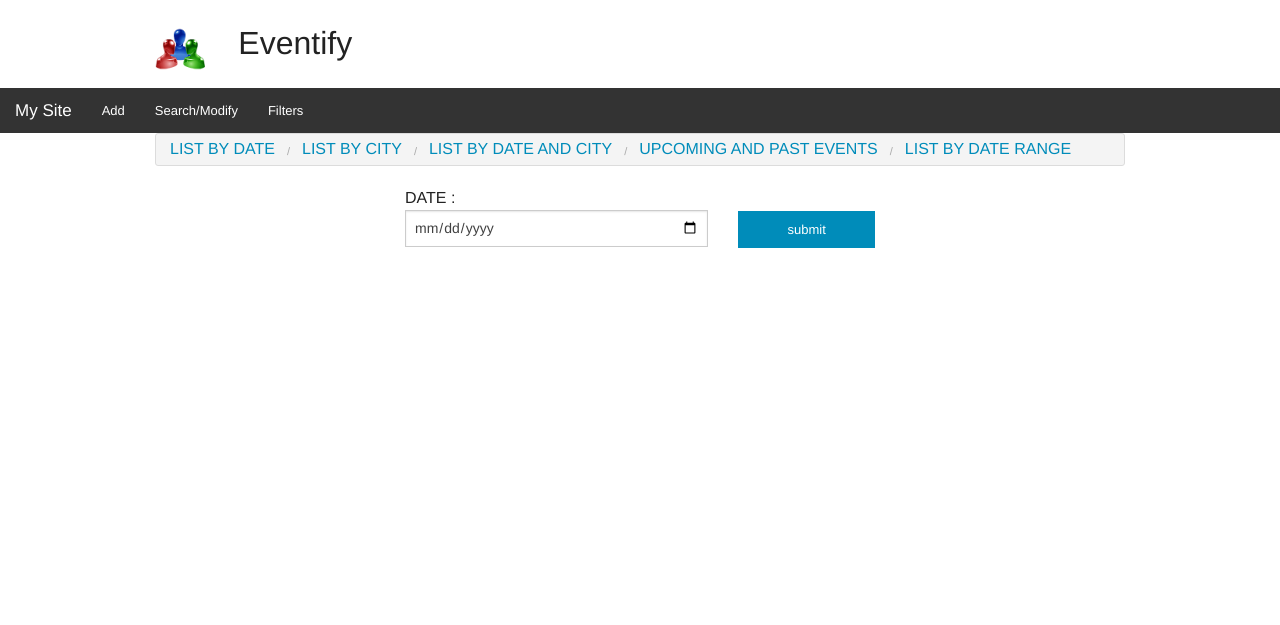
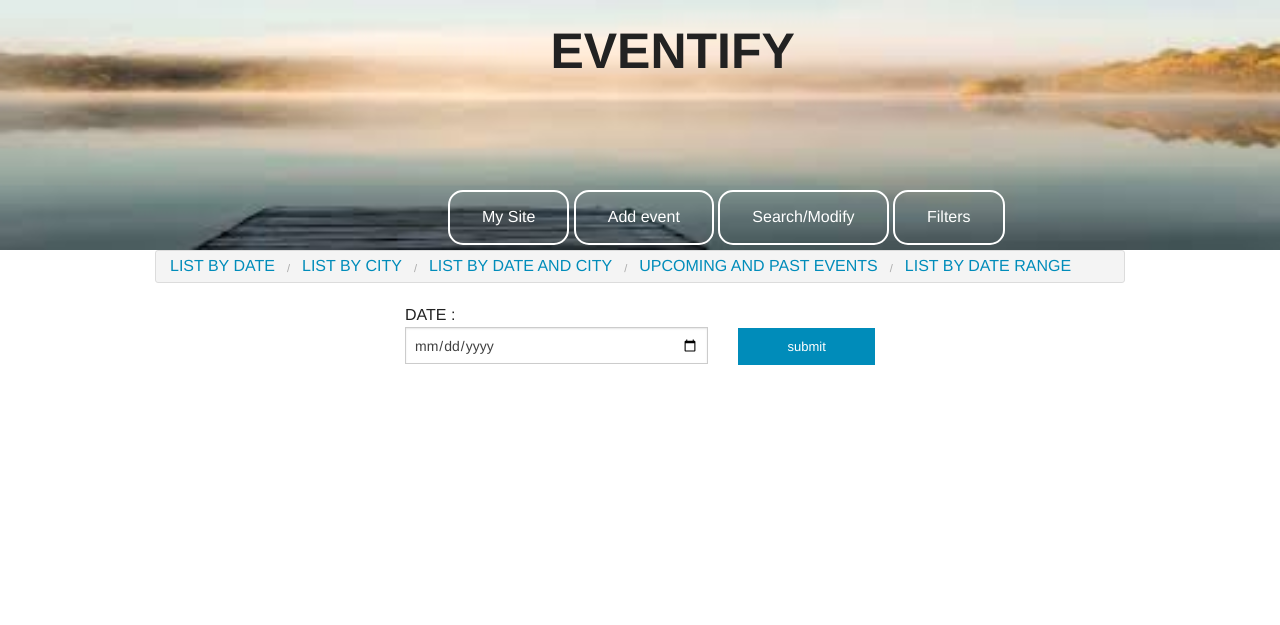
Before and after one commit to bhanuganga/team_green, a Django app: template events/templates/list_by_date.html in a window 1280 px wide. Shown: the top 625 px of the page. Run offline with Django 3.2, Linux system fonts and the light colour scheme; the template is opened without the code that fills it, so the values that code supplies are empty.

Commit message:
modified the code

```diff
--- a/events/event_app/models.py
+++ b/events/event_app/models.py
@@ -7,6 +7,9 @@ class Event(models.Model):
         event_city=models.CharField(max_length=30)
         event_info=models.CharField(max_length=100)
 
+        def __str__(self):
+                return self.event_name, self.event_date,self.event_city,self.event_info
+
 class Cities(models.Model):
         city=models.CharField(primary_key=True,max_length=30)
 
--- a/events/event_app/views.py
+++ b/events/event_app/views.py
@@ -1,4 +1,4 @@
-from datetime import date
+from datetime import date, datetime
 from django.http import HttpResponse
 from django.shortcuts import render
 from models import *
@@ -129,7 +129,8 @@ def by_date_range(request):
         if fromdate>todate:
             fromdate,todate=todate,fromdate
         list = Event.objects.filter(event_date__gte=fromdate).filter(event_date__lte=todate).order_by('event_date')
-        if list == []:
+        print list
+        if not list:
             return HttpResponse('no event found')
         else:
             return render(request, 'read.html', {'list': list})
--- a/events/events/settings.py
+++ b/events/events/settings.py
@@ -31,7 +31,7 @@ ALLOWED_HOSTS = []
 # http://en.wikipedia.org/wiki/List_of_tz_zones_by_name
 # although not all choices may be available on all operating systems.
 # In a Windows environment this must be set to your system time zone.
-TIME_ZONE = 'America/Chicago'
+TIME_ZONE = 'Asia/Kolkata'
 
 # Language code for this installation. All choices can be found here:
 # http://www.i18nguy.com/unicode/language-identifiers.html
--- a/events/static/app_css.css
+++ b/events/static/app_css.css
@@ -1,37 +1,70 @@
+.image{
+    position: relative;
+    width: 100%;
+}
+
+
+
+img {
+    width: 100%;
+    height: 250px;
+    border: 0;
+}
+
+#textonimage{
+    position: absolute;
+    top: -7%;
+    text-align: center;
+    left:43%;
+    font-size: 25px;
+ }
+
+.button-group{
+    position: absolute;
+    top:190px;
+    left: 35%;
+}
+
+#mysite,#mysite1,#mysite2,#mysite3{
+    border: 2px solid white;
+    border-radius: 15px;
+    background-color: transparent;
+    color: white;
+}
+
+#mysite:hover,#mysite1:hover,#mysite2:hover,#mysite3:hover{
+    border:1px solid salmon;
+    border-radius: 15px;
+    color: salmon;
+    background-color: transparent;
+}
+
+
+.top-bar .title-area{
+    background-color: lightslategray;
+}
 
 br{
 clear: left;
 }
-
 table,td,th{
     border-collapse: collapse;
     border: 1px solid black;
-
-
-
 }
 
 table{
-width: 50%;
+    width: auto;
     margin-bottom:50px;
-
 }
 
-table tr th {
-    text-align: center;
-}
-
-table tr td {
+table tr th ,table tr td{
     text-align: center;
 }
 
 td,th{
     height: 30px;
     vertical-align: middle;
-
-
 }
-
 
 tr:nth-child(odd){
     background-color: 	#fbefcc;
@@ -41,13 +74,15 @@ th{
     background-color:#d9ad7c;
 }
 
+tr:nth-child(even) {
+    background-color: #fff2df;
+}
 
-  tr:nth-child(even) {background-color: #fff2df}
 option:hover{
     background-color:red;
     position:relative;
+}
 
-}
 footer{
     line-height: 10px;
     position: fixed;
@@ -58,8 +93,26 @@ footer{
     background-color: #555555;
     text-align: center;
  }
-.customform{margin-top: 50px}
+
+.customform{
+    margin-top: 50px;
+}
 
 .breadcrumbs li a{
     font-size: medium;
 }
+
+#success,#error,#regexerror {
+    width: 50%;
+    text-align: center;
+    margin-left: 25%;
+}
+
+.alert-box {
+    border-radius:5px ;
+    font-size: medium;
+}
+
+#message{
+    text-align: center;
+}
--- a/events/static/script.js
+++ b/events/static/script.js
@@ -36,7 +36,7 @@ function ajax(url,data) {
              url: url,
              data: data,
              success: function (response) {
-                 if (response == []) {
+                 if (response == 'no event found') {
                     $("#message").text("No Events found").slideDown();
                  }
                  else {
@@ -104,7 +104,7 @@ function search() {
         function (data) {
             if(data=="please select a name from list!"){
                 $('#search_result').slideUp();
-               var alertBox = '<div data-alert class="alert-box">please select a name from list! <a href="#" class="close">&times;</a></div>';
+               var alertBox = '<div data-alert class="alert-box"><h6>Please select a name from list! </h6><a href="#" class="close">&times;</a></div>';
                  $("#error").append(alertBox).foundation().fadeOut(5000);
             }
             else{
@@ -222,7 +222,7 @@ function setSelectedIndex(s, v) {
         else{
            var alertBox = '<div data-alert class="alert-box warning">One or more invalid fields.  <a href="#" class="close">&times;</a></div>';
            $("#regexerror").append(alertBox).foundation().fadeOut(5000);
-           setTimeout(function(){ location.reload(); }, 1500);
+           setTimeout(function(){ location.reload(); }, 5000);
 
         }
     }
--- a/events/templates/layout.html
+++ b/events/templates/layout.html
@@ -11,35 +11,25 @@
 
 </head>{% endblock %}
 <body>
-<div class="row con">
-    <div class="columns small-1">
-        <br><img src='/static/icon.png' style="width: 50px; height: 50px;">
+<div class="image">
+    <img src="/static/event_hands.png" alt="events">
+    <div id="textonimage">
+        <h1><b>EVENTIFY</b></h1>
     </div>
-    <div class="columns small-11 ">
-        <h1 >Eventify</h1>
+    <div class="button-group">
+        <a class="button" id="mysite" href="/">My Site</a>
+        <a class="button" id="mysite1" href="add_event_html">Add event</a>
+        <a class="button" id="mysite2" href="search_html"> Search/Modify</a>
+        <a class="button" id="mysite3" href="filters_html">Filters</a>
     </div>
+
 </div>
-<nav class="top-bar" data-topbar role="navigation">
-    <ul class="title-area">
-    <li class="name">
-      <h1><a href="/">My Site</a></h1>
-    </li>
-     <!-- Remove the class "menu-icon" to get rid of menu icon. Take out "Menu" to just have icon alone -->
-    <li class="toggle-topbar menu-icon"><a href="#"><span>Menu</span></a></li>
-  </ul>
 
-  <section class="top-bar-section">
-   <ul class="left">
-       <li> <a href="add_event_html">Add</a></li>
-       <li> <a href="search_html">Search/Modify</a></li>
-       <li ><a href="/filters_html">Filters</a></li>
-   </ul>
-  </section>
-</nav>
 <!--  body here -->
     <div id="content">
-        {% block body %}
-            Simple Flask App to store into and retrieve from JSON.
+        {% block body %}<br>
+
+           <h6 style="text-align: center"><b>Eventify</b> helps you to find out the events going on around the globe and you can also <strong>create your own </strong>event.</h6>
         {% endblock %}
     </div>
 
--- a/events/templates/list_by_city.html
+++ b/events/templates/list_by_city.html
@@ -5,7 +5,6 @@
 <form action="/by_city" method="POST">{% csrf_token %}
     <div class="row">
         <div class="large-10 columns large-centered">
-
             <div class="small-8 large-7 columns">
                 <select name="city" id="city">
                     {%for i in data%}
@@ -19,9 +18,11 @@
                 <input onclick="bycity()"  class = "button postfix" type="button" value="submit"><br><br>
 
             </div>
+        </div>
+    </div>
+    <div class="row">
         <div id="message" class="row columns large-centered" ></div>
         <div id="error" ></div>
-        </div>
     </div>
 </form>
 
--- a/events/templates/list_by_city_date.html
+++ b/events/templates/list_by_city_date.html
@@ -17,6 +17,8 @@
          <div class="columns large-2 small-2 end " style="padding-top: 25px">
             <input onclick="date_city()"  type="button" class="button postfix" value="submit"><br><br>
         </div>
+    </div>
+    <div class="row">
         <div id="message" class="row columns large-centered" ></div>
         <div id="error" ></div>
         <div id="regexerror" ></div>
--- a/events/templates/list_by_date.html
+++ b/events/templates/list_by_date.html
@@ -3,25 +3,24 @@
 {% block content %}
 
 <form action="/by_date" method="POST">
+    <div class="section row">
+        <div class="large-4 small-4 columns large-offset-3  small-offset-3  ">
+            DATE :<input type="date" id="date1" name="date"/></label>
+        </div>
 
+        <div class="columns large-2 small-2 end" style="padding-top: 25px" >
+            <input onclick="bydate()"  type="button" class="small button postfix" value="submit">
+        </div>
+    </div>
 
-        <div class="section row">
+    <div class="row">
+        <div id=message class="row columns large-centered" style="margin-botton:50px;"></div>
+        <div id="error" ></div>
+        <div id="regexerror" ></div>
+    </div>
 
-            <div class="large-4 small-4 columns large-offset-3  small-offset-3  ">
-
-                DATE :<input type="date" id="date1" name="date"/></label>
-
-            </div>
-            <div class="columns large-2 small-2 end" style="padding-top: 25px" >
-                <input onclick="bydate()"  type="button" class="small button postfix" value="submit">
-            </div>
-
-
-        </div>
 </form>
 
-<div id=message class="row columns large-centered" style="margin-botton:50px;"></div>
-     <div id="error" ></div>
-    <div id="regexerror" ></div>
 <script src="/static/script.js"></script>
+
 {% endblock%}
--- a/events/templates/list_by_daterange.html
+++ b/events/templates/list_by_daterange.html
@@ -14,6 +14,8 @@
             <div class="columns large-2 small-2 end " style="padding-top: 25px">
                 <input onclick="by_date_range()"  type="button" class="button postfix" value="submit">
             </div>
+        </div>
+        <div class="row">
             <div id="message" class="row columns large-centered"></div>
             <div id="error" ></div>
             <div id="regexerror" ></div>
```
Also changed, not shown: events/static/event_hands.png (added). Lines whose indentation alone changed are shown as unchanged.
